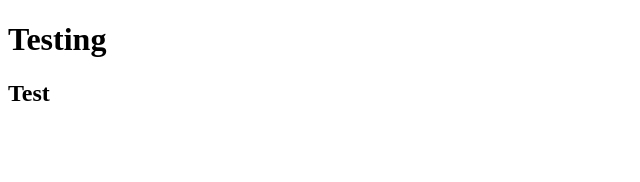
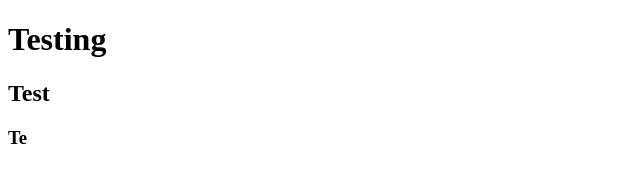
Before and after one commit to K-CDN-EU/Exemples, a plain HTML site: page index.html in a window 1280 px wide. Shown: the full height of the page, 0-640 px from the left. Drawn offline with Linux system fonts and the light colour scheme.

Commit message:
update-1

```diff
--- a/index.html
+++ b/index.html
@@ -8,5 +8,6 @@
 <body>
     <h1>Testing</h1>
     <h2>Test</h2>
+    <h3>Te</h3>
 </body>
 </html>
```
